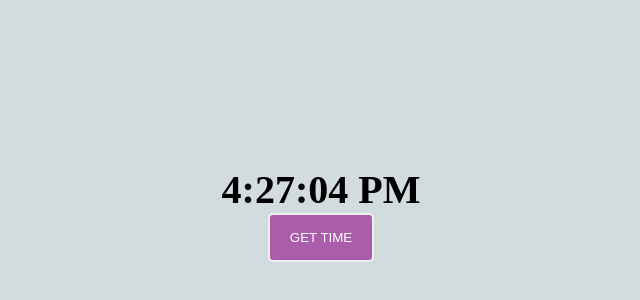
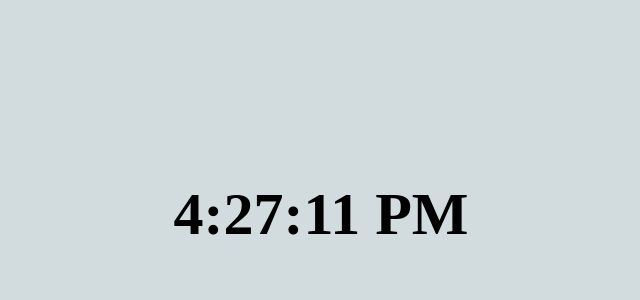
Before and after one commit to rahulanand10/React, a React (Create React App) app: page / in a window 1280 px wide. Shown: the part 186-486 px from the top of the page, without its empty margins (319-959 px from the left). Built offline with nearby package versions, Linux system fonts and the light colour scheme.

Commit message:
digitalclock-35

```diff
--- a/src/App.jsx
+++ b/src/App.jsx
@@ -3,16 +3,15 @@ import React,{useState} from 'react';
 
 const App=()=>{
   let curr=new Date().toLocaleTimeString()
-  const [date,settime]=useState(curr);
+  const [time,set]=useState(curr);
+  setInterval(() => {
+    let curr=new Date().toLocaleTimeString()
+    set(curr)
+  }, 1000);
 
-  const setTime=()=>{
-    let cur=new Date().toLocaleTimeString()
-    settime(cur);
-}
   return(
     <React.Fragment>
-      <h1 style={{fontSize:'40px',fontWeight:'bold'}}>{date}</h1>
-      <button onClick={setTime}> Get Time</button>
+      <h1 style={{fontSize:'60px',fontWeight:'bold'}}>{time}</h1>
     </React.Fragment>
   )
 };
```
